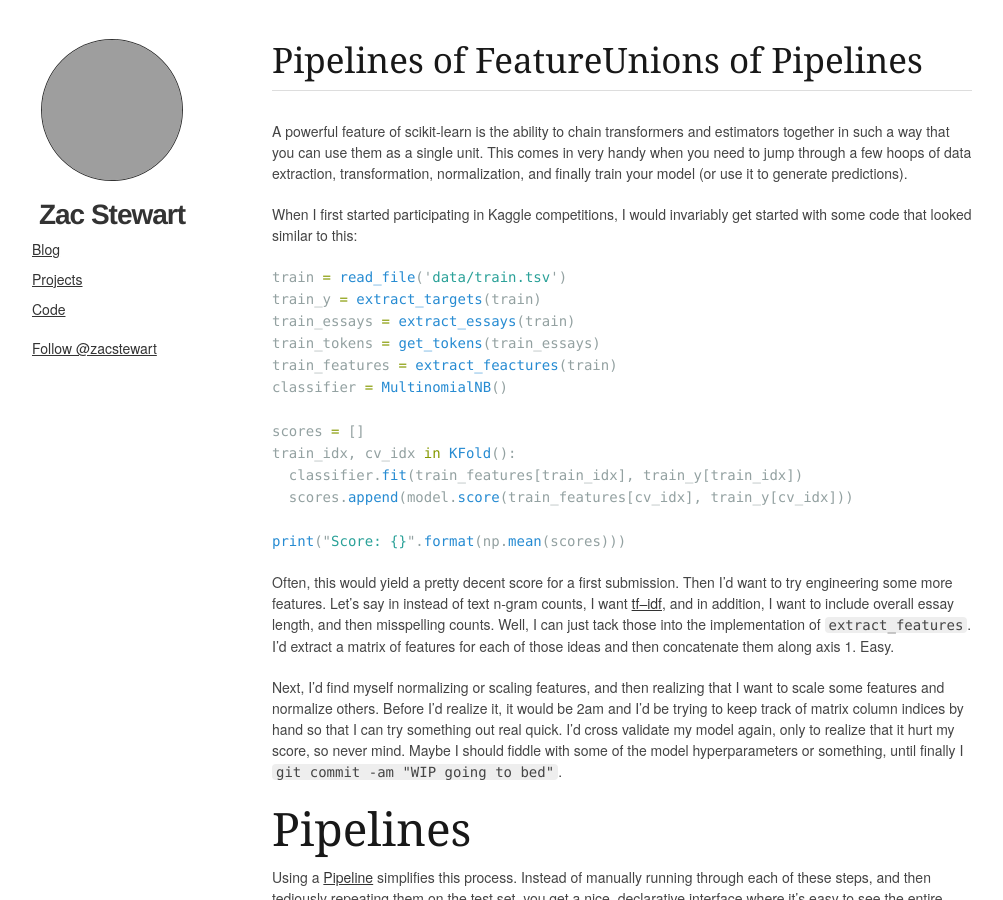
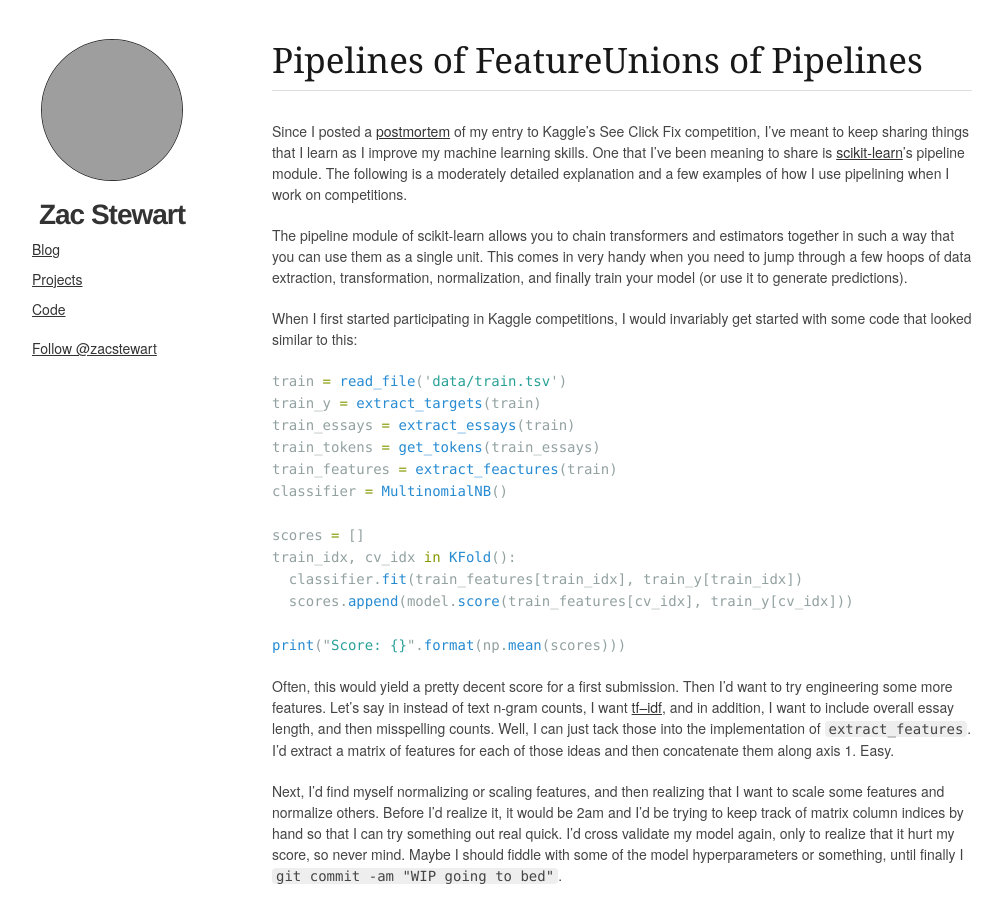
Before and after one commit to zacstewart/zacstewart.github.io, a Jekyll site: the page built from _posts/2014-08-05-pipelines-of-featureunions-of-pipelines.md, in a window 1280 px wide and 900 px high. Shown: the whole window, without its empty margins (138-1141 px from the left). Built offline with Jekyll 4.4.1, drawn with Linux system fonts in a browser that asks for light colours; Markdown is read by kramdown in place of the engine named in the settings; comment, search, counter and statistics services are not loaded; grey boxes are pictures that could not be loaded.

Commit message:
Add intro paragraph

```diff
--- a/_posts/2014-08-05-pipelines-of-featureunions-of-pipelines.md
+++ b/_posts/2014-08-05-pipelines-of-featureunions-of-pipelines.md
@@ -2,8 +2,9 @@
 layout: post
 title: "Pipelines of FeatureUnions of Pipelines"
 ---
+Since I posted a [postmortem][postmortem] of my entry to Kaggle's See Click Fix competition, I've meant to keep sharing things that I learn as I improve my machine learning skills. One that I've been meaning to share is [scikit-learn][sklearn]'s pipeline module. The following is a moderately detailed explanation and a few examples of how I use pipelining when I work on competitions.
 
-A powerful feature of scikit-learn is the ability to chain transformers and estimators together in such a way that you can use them as a single unit. This comes in very handy when you need to jump through a few hoops of data extraction, transformation, normalization, and finally train your model (or use it to generate predictions).
+The pipeline module of scikit-learn allows you to chain transformers and estimators together in such a way that you can use them as a single unit. This comes in very handy when you need to jump through a few hoops of data extraction, transformation, normalization, and finally train your model (or use it to generate predictions).
 
 When I first started participating in Kaggle competitions, I would invariably get started with some code that looked similar to this:
 
@@ -177,3 +178,5 @@ This usually isn't a big problem, but it does make cross-validation a little tri
 [1]: http://en.wikipedia.org/wiki/Tf%E2%80%93idf
 [2]: http://scikit-learn.org/stable/modules/generated/sklearn.pipeline.Pipeline.html
 [3]: http://scikit-learn.org/stable/modules/generated/sklearn.pipeline.FeatureUnion.html
+[postmortem]: http://zacstewart.com/2013/11/27/kaggle-see-click-predict-fix-postmortem.html
+[sklearn]: http://scikit-learn.org/stable/
```
